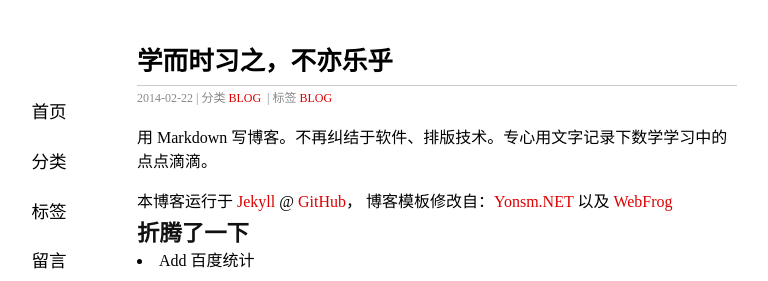
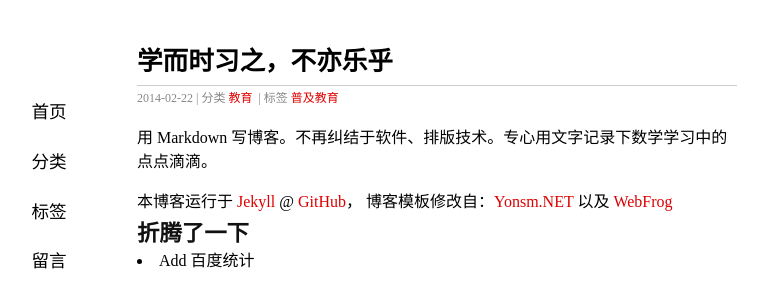
Before and after one commit to ccpaging/ccpaging.github.io, a Jekyll site: the page built from _posts/2014-02-22-hello-world.md, in a window 1280 px wide. Shown: the top 281 px of the page, without its empty margins (203-971 px from the left). Built offline with Jekyll 4.4.1, drawn with Linux system fonts in a browser that asks for light colours; formulas are drawn with MathJax 3; comment, search, counter and statistics services are not loaded.

Commit message:
Modify cat.

```diff
--- a/_posts/2014-02-22-hello-world.md
+++ b/_posts/2014-02-22-hello-world.md
@@ -2,8 +2,8 @@
 date: 2014-02-22 01:42:00+00:00
 layout: post
 title: 学而时习之，不亦乐乎
-categories: BLOG
-tags:  BLOG
+categories: 教育
+tags: 普及教育
 ---
 
 用 Markdown 写博客。不再纠结于软件、排版技术。专心用文字记录下数学学习中的点点滴滴。
```
